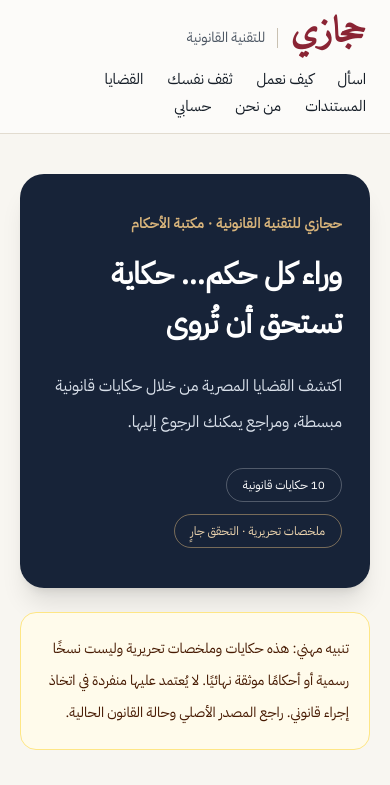
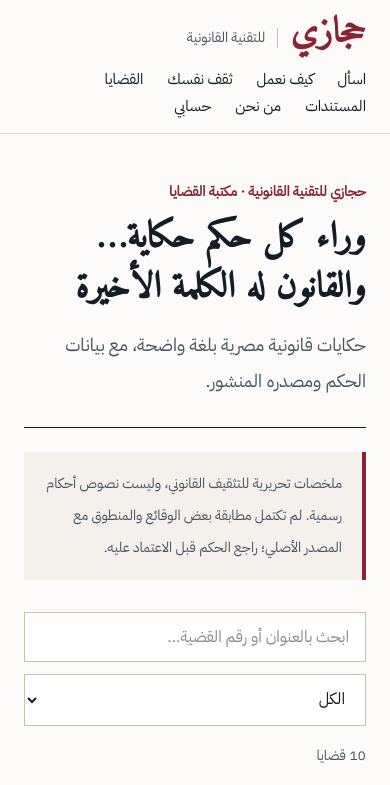
Before and after one commit to hegazy-code/egyptian-legal-aii, a Next.js app in the folder frontend/: page /cases in a window 390 px wide. Shown: the top 785 px of the page. Built offline with nearby package versions, Linux system fonts and the light colour scheme.

Commit message:
Restore legal site's original typography and case detail structure

```diff
--- a/frontend/app/cases/page.tsx
+++ b/frontend/app/cases/page.tsx
@@ -110,43 +110,31 @@ export default function CasesPage() {
   const [category, setCategory] = useState("الكل");
   const [selected, setSelected] = useState<number | null>(null);
   const categories = ["الكل", ...Array.from(new Set(cases.map(c => c.category)))];
-  const filtered = useMemo(() => cases.filter(c =>
-    (category === "الكل" || c.category === category) &&
-    [c.title, c.story, c.number, c.category].join(" ").includes(query.trim())
-  ), [query, category]);
+  const filtered = useMemo(() => cases.filter(c => (category === "الكل" || c.category === category) && [c.title, c.story, c.number, c.category].join(" ").includes(query.trim())), [query, category]);
   const active = cases.find(c => c.id === selected);
-  const back = () => { setSelected(null); window.scrollTo({top: 0, behavior: "smooth"}); };
-  const open = (id: number) => { setSelected(id); window.scrollTo({top: 0, behavior: "smooth"}); };
-  return <main dir="rtl" className="min-h-screen bg-[#F8F6F1] text-[#192337]">
-    <div className="mx-auto max-w-6xl px-5 pb-24 pt-10">
-      <header className="rounded-3xl bg-[#172338] px-7 py-10 text-white shadow-xl md:px-12 md:py-14">
-        <p className="mb-4 text-sm font-bold tracking-wide text-[#D8B47B]">حجازي للتقنية القانونية · مكتبة الأحكام</p>
-        <h1 className="max-w-3xl text-3xl font-black leading-relaxed md:text-5xl">{active ? active.title : "وراء كل حكم… حكاية تستحق أن تُروى"}</h1>
-        <p className="mt-5 max-w-3xl text-base leading-9 text-[#D9E0EA]">{active ? "اقرأ خلفية النزاع، والسؤال القانوني، وما يمكن استخلاصه من الحكم." : "اكتشف القضايا المصرية من خلال حكايات قانونية مبسطة، ومراجع يمكنك الرجوع إليها."}</p>
-        <div className="mt-7 flex flex-wrap gap-3 text-xs"><span className="rounded-full border border-white/25 px-4 py-2">10 حكايات قانونية</span><span className="rounded-full border border-[#D8B47B]/50 px-4 py-2 text-[#F1D8B1]">ملخصات تحريرية · التحقق جارٍ</span></div>
-      </header>
-      <div role="note" className="mt-6 rounded-2xl border border-amber-200 bg-amber-50 p-5 text-sm leading-8 text-amber-950">تنبيه مهني: هذه حكايات وملخصات تحريرية وليست نسخًا رسمية أو أحكامًا موثقة نهائيًا. لا يُعتمد عليها منفردة في اتخاذ إجراء قانوني. راجع المصدر الأصلي وحالة القانون الحالية.</div>
-      {active ? <div className="mt-8">
-        <button onClick={back} className="mb-6 rounded-xl border border-[#D7D5D0] bg-white px-5 py-3 font-bold text-[#8A2434] hover:bg-[#F2E9E8]">→ العودة إلى مكتبة القضايا</button>
-        <article className="overflow-hidden rounded-3xl border border-[#E6E0D7] bg-white shadow-sm">
-          <div className="border-b border-[#EEE8E0] bg-[#FCFAF7] p-7 md:p-10">
-            <div className="mb-5 flex flex-wrap gap-2 text-sm"><span className="rounded-full bg-[#8A2434] px-4 py-2 font-bold text-white">{active.category}</span><span className="rounded-full bg-[#EDE7DE] px-4 py-2">المحكمة الدستورية العليا</span><span className="rounded-full bg-amber-100 px-4 py-2 text-amber-900">قيد التحقق</span></div>
-            <h2 className="text-2xl font-black leading-relaxed md:text-4xl">{active.title}</h2>
-            <dl className="mt-7 grid gap-4 rounded-2xl border border-[#E9E1D7] bg-white p-5 text-sm md:grid-cols-2"><div><dt className="text-slate-500">رقم الدعوى</dt><dd className="mt-1 font-bold">{active.number}</dd></div><div><dt className="text-slate-500">تاريخ الحكم</dt><dd className="mt-1 font-bold">{active.date}</dd></div></dl>
-          </div>
-          <div className="space-y-10 p-7 md:p-12">
-            <section className="relative border-r-4 border-[#D8B47B] pr-6"><p className="mb-2 text-sm font-bold text-[#8A2434]">الفصل الأول · بداية الحكاية</p><h3 className="text-2xl font-black">إيه اللي حصل؟</h3><p className="mt-4 text-lg leading-[2.2]">{active.story}</p></section>
-            <section className="rounded-2xl bg-[#F5F2ED] p-6 md:p-8"><p className="mb-2 text-sm font-bold text-[#8A2434]">الفصل الثاني · السؤال القانوني</p><h3 className="text-2xl font-black">فين كانت المشكلة؟</h3><p className="mt-4 text-lg leading-9">القضية بتطرح سؤالًا قانونيًا يحتاج فهم الوقائع والنصوص الحاكمة وقت صدور الحكم. اقرأ خلفية النزاع ثم ارجع إلى الحكم المنشور قبل استخلاص نتيجة قانونية.</p></section>
-            <section className="relative border-r-4 border-[#8A2434] pr-6"><p className="mb-2 text-sm font-bold text-[#8A2434]">الفصل الثالث · القراءة القانونية</p><h3 className="text-2xl font-black">إيه اللي نقدر نتعلمه؟</h3><p className="mt-4 text-lg leading-[2.2]">{active.takeaway}</p><p className="mt-4 text-sm leading-7 text-slate-600">هذه قراءة تحريرية؛ لا يُعرض النص أعلاه باعتباره اقتباسًا حرفيًا من منطوق المحكمة.</p></section>
-            <section className="rounded-2xl border border-[#E6E0D7] p-6 md:p-8"><p className="mb-2 text-sm font-bold text-[#8A2434]">ملف القضية · المصادر والتوثيق</p><h3 className="text-2xl font-black">ارجع للمصدر بنفسك</h3><p className="my-4 leading-8 text-slate-600">المصدر التالي أرشيف منشور للاستدلال، ولم تُستكمل بعد مطابقة الحكم مع نسخة رسمية مستقلة أو مراجعة التطورات التشريعية.</p><a className="inline-flex rounded-xl bg-[#8A2434] px-6 py-3 font-bold text-white hover:bg-[#6D1B29]" href={active.source} target="_blank" rel="noopener noreferrer">قراءة الحكم المنشور ↗</a></section>
-          </div>
-        </article>
-      </div> : <>
-        <div className="mt-10 flex flex-col gap-4 md:flex-row"><input aria-label="ابحث عن قضية" placeholder="ابحث عن قضية أو رقم طعن أو موضوع..." value={query} onChange={e => setQuery(e.target.value)} className="w-full flex-1 rounded-xl border border-[#DDD7CF] bg-white px-5 py-4 outline-[#8A2434]" /><select aria-label="تصنيف القضية" value={category} onChange={e => setCategory(e.target.value)} className="rounded-xl border border-[#DDD7CF] bg-white px-5 py-4">{categories.map(c => <option key={c}>{c}</option>)}</select></div>
-        <div className="my-7 flex items-center justify-between"><h2 className="text-2xl font-black">تصفح الحكايات</h2><span className="text-sm text-slate-500">{filtered.length} قضية</span></div>
-        <div className="grid gap-6 md:grid-cols-2 lg:grid-cols-3">{filtered.map(c => <button key={c.id} onClick={() => open(c.id)} className="group flex min-h-72 flex-col rounded-2xl border border-[#E5DED5] bg-white p-7 text-right shadow-sm transition hover:-translate-y-1 hover:border-[#8A2434] hover:shadow-lg"><div className="mb-5 flex flex-wrap gap-2"><span className="rounded-full bg-[#F4E8E8] px-3 py-1 text-xs font-bold text-[#8A2434]">{c.category}</span><span className="rounded-full bg-amber-50 px-3 py-1 text-xs text-amber-900">قيد التحقق</span></div><h3 className="text-xl font-black leading-relaxed group-hover:text-[#8A2434]">{c.title}</h3><p className="mt-3 line-clamp-3 text-sm leading-8 text-slate-600">{c.story}</p><div className="mt-auto flex items-center justify-between border-t border-[#F0EBE5] pt-5 text-xs text-slate-500"><span>{c.number}</span><span className="font-bold text-[#8A2434]">اقرأ الحكاية ←</span></div></button>)}</div>
-        {filtered.length === 0 && <p className="rounded-2xl bg-white p-10 text-center text-slate-600">لا توجد قضايا مطابقة للبحث.</p>}
-      </>}
-    </div>
-  </main>;
+  return <div dir="rtl" className="min-h-screen bg-paper text-ink"><div className="mx-auto max-w-5xl px-6 py-12">
+    <header className="border-b-[1.5px] border-ink pb-7">
+      <p className="text-sm font-bold text-seal">حجازي للتقنية القانونية · مكتبة القضايا</p>
+      <h1 className="mt-3 font-legal text-4xl font-bold leading-[1.4] md:text-5xl">{active ? active.title : "وراء كل حكم حكاية… والقانون له الكلمة الأخيرة"}</h1>
+      <p className="mt-3 max-w-3xl text-lg leading-9 text-muted">حكايات قانونية مصرية بلغة واضحة، مع بيانات الحكم ومصدره المنشور.</p>
+    </header>
+    <p role="note" className="my-6 border-r-4 border-seal bg-paper-deep px-5 py-4 text-sm leading-8 text-muted">ملخصات تحريرية للتثقيف القانوني، وليست نصوص أحكام رسمية. لم تكتمل مطابقة بعض الوقائع والمنطوق مع المصدر الأصلي؛ راجع الحكم قبل الاعتماد عليه.</p>
+    {active ? <article className="max-w-4xl">
+      <button onClick={() => {setSelected(null);window.scrollTo({top:0,behavior:"smooth"});}} className="my-5 font-semibold text-seal hover:underline">→ العودة لكل القضايا</button>
+      <div className="border-[1.5px] border-sand bg-white p-6 md:p-10">
+        <p className="text-sm font-semibold text-seal">{active.category} · المحكمة الدستورية العليا</p>
+        <h2 className="mt-3 font-legal text-3xl font-bold leading-relaxed">{active.title}</h2>
+        <dl className="mt-5 grid gap-4 border-y border-sand py-4 text-sm sm:grid-cols-2"><div><dt className="text-muted">رقم القضية</dt><dd className="mt-1 font-semibold">{active.number}</dd></div><div><dt className="text-muted">تاريخ الحكم</dt><dd className="mt-1 font-semibold">{active.date}</dd></div></dl>
+        <section className="mt-9"><h3 className="font-legal text-2xl font-bold text-seal">١. بداية الحكاية — إيه اللي حصل؟</h3><p className="mt-3 whitespace-pre-line text-lg leading-[2.1]">{active.story}</p></section>
+        <section className="mt-9 border-r-[3px] border-seal bg-paper-deep p-5"><h3 className="font-legal text-2xl font-bold">٢. النزاع وصل للمحكمة ليه؟</h3><p className="mt-3 leading-9">المسألة القانونية المطروحة ترتبط بالوقائع المذكورة أعلاه. لا تتوافر في السجل الحالي تفاصيل موثقة كافية لعرض دفوع الخصوم أو تسلسل الإجراءات كاملة، ولذلك لن ننسب للمحكمة أو للأطراف أقوالًا غير متحقق منها.</p></section>
+        <section className="mt-9"><h3 className="font-legal text-2xl font-bold text-seal">٣. الحكم والدرس القانوني</h3><p className="mt-3 whitespace-pre-line text-lg leading-[2.1]">{active.takeaway}</p><p className="mt-3 text-sm leading-7 text-muted">الشرح أعلاه ملخص تحريري وليس اقتباسًا حرفيًا من منطوق الحكم. تفاصيل المنطوق غير المؤكدة لا تُعرض كحقيقة قضائية.</p></section>
+        <section className="mt-9 border-t border-sand pt-6"><h3 className="font-legal text-2xl font-bold">٤. ملف القضية والمصدر</h3><p className="mt-3 text-sm leading-8 text-muted">حالة التحقق: مراجعة المصدر الأصلي مستقلة لم تكتمل بعد. المصدر أدناه أرشيف منشور للاستدلال.</p><a href={active.source} target="_blank" rel="noopener noreferrer" className="mt-3 inline-block border border-seal px-5 py-3 font-semibold text-seal hover:bg-paper-deep">قراءة الحكم المنشور ↗</a></section>
+      </div>
+    </article> : <>
+      <div className="mt-8 flex flex-col gap-3 sm:flex-row"><input aria-label="ابحث عن قضية" placeholder="ابحث بالعنوان أو رقم القضية..." value={query} onChange={e=>setQuery(e.target.value)} className="min-w-0 flex-1 border-[1.5px] border-[#C9C1B2] bg-white px-4 py-3 outline-seal"/><select aria-label="تصنيف القضية" value={category} onChange={e=>setCategory(e.target.value)} className="border-[1.5px] border-[#C9C1B2] bg-white px-4 py-3">{categories.map(c=><option key={c}>{c}</option>)}</select></div>
+      <p className="my-5 text-sm text-muted">{filtered.length} قضايا</p>
+      <div className="grid gap-4 sm:grid-cols-2">{filtered.map(c=><button key={c.id} onClick={()=>{setSelected(c.id);window.scrollTo({top:0,behavior:"smooth"});}} className="border-[1.5px] border-sand bg-white p-6 text-right transition hover:border-seal hover:bg-paper-deep"><p className="text-sm font-semibold text-seal">{c.category} · {c.date}</p><h2 className="mt-3 font-legal text-2xl font-bold leading-relaxed">{c.title}</h2><p className="mt-3 line-clamp-3 leading-8 text-muted">{c.story}</p><p className="mt-5 border-t border-sand pt-4 text-sm font-semibold text-seal">اقرأ الحكاية ←</p></button>)}</div>
+      {filtered.length===0 && <p className="p-8 text-muted">لا توجد قضايا مطابقة للبحث.</p>}
+    </>}
+  </div></div>;
 }
```
